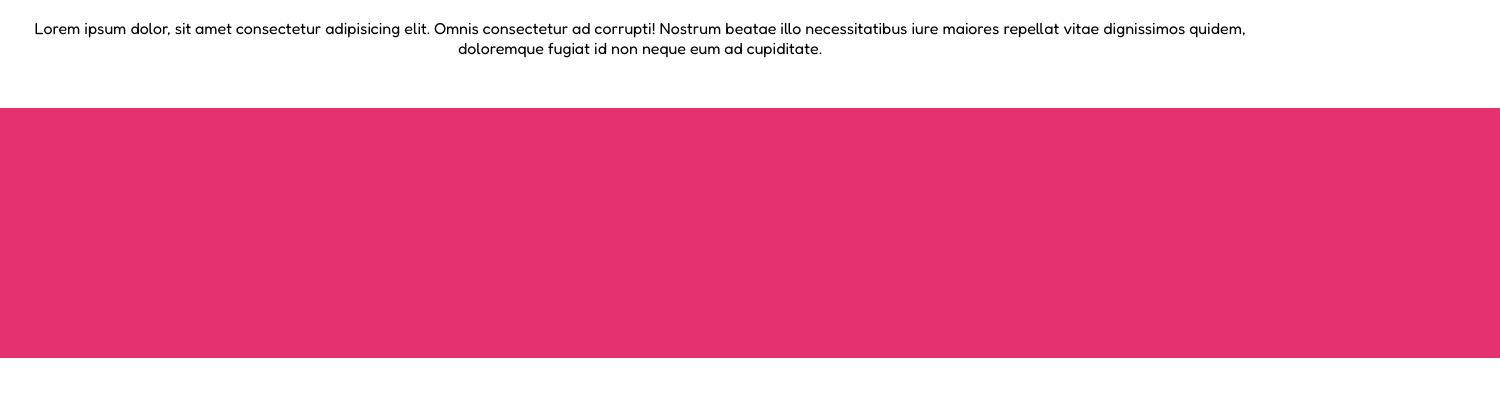
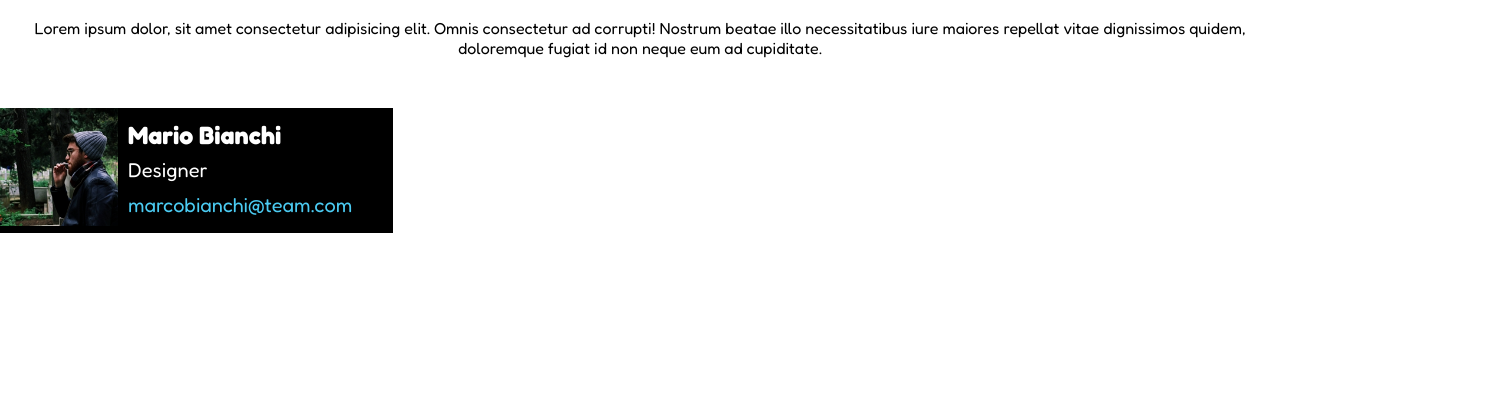
Before and after one commit to VincenzoTulimieri/js-our-team, a plain HTML site: page index.html in a window 1280 px wide. Shown: the part 110-506 px from the top of the page, 1500 px wide, since content can reach past the window. Drawn offline with Linux system fonts and the light colour scheme.

Commit message:
feat: completata prima card in html

```diff
--- a/css/style.css
+++ b/css/style.css
@@ -7,19 +7,21 @@ body{
     font-family: "Fredoka", sans-serif;
     font-optical-sizing: auto;
 }
-
+img{
+    width: 100%;
+    display: block;
+}
 
 
 /* header */
 .intestazione{
     padding: 40px;
 }
-.title{
+.main-title{
     color: #e53170;
     text-align: center;
     font-size: 5vh;
 }
-
 
 
 /* main */
@@ -29,18 +31,43 @@ body{
     font-size: 2vh;
     text-align: center;
 }
-.text{
+.main-text{
     margin-bottom: 50px;
 }
 
+.row{
+    display: flex;
+    flex-wrap: wrap;
+    gap: 50px;
+    flex-shrink: 0;
 
+}
+.col{
+    width: calc((100% - 100px) / 3);
+    display: flex;
+    flex-direction: column;
+    align-items: center;
+}
 
+.row-card{
+    display: flex;
+    background-color: #000000;
+}
+.col-img{
+    width: 30%;
 
-
-
-
-.debug{
-    height: 250px;
-    width: 1500px;
-    background-color: #e53170;
 }
+.col-card{
+    width: 70%;
+    color: #ffff;
+    padding: 10px;
+    text-align: left;
+    line-height: 35px;
+    font-size: 20px;
+}
+.text-mail{
+    color: #4bcbf2;
+}
+.name{
+    font-size: 25px;
+}
--- a/index.html
+++ b/index.html
@@ -15,22 +15,31 @@
 </head>
 <body>
     <header class="intestazione">
-        <h1 class="title">Meet our Team</h1>
+        <h1 class="main-title">Meet our Team</h1>
     </header>
     <main>
         <div class="container">
-            <p class="text">
+            <p class="main-text">
                 Lorem ipsum dolor, sit amet consectetur adipisicing elit.
                 Omnis consectetur ad corrupti! Nostrum beatae illo necessitatibus iure maiores repellat vitae dignissimos quidem,
                 doloremque fugiat id non neque eum ad cupiditate.
             </p>
-            <div class="row debug">
-                <div class="col"></div>
-
+            <div class="row">
+                <div class="col debug">
+                    <div class="container-card">
+                        <div class="row-card">
+                            <div class="col-img">
+                                <img src="img/male1.png" alt="foto di Mario Bianchi">
+                            </div>
+                            <div class="col-card">
+                                <h5 class="name">Mario Bianchi</h5>
+                                <p class="text-role">Designer</p>
+                                <p class="text-mail">marcobianchi@team.com</p>
+                            </div>
+                        </div>
+                    </div>
+                </div>
             </div>
-
-
-
         </div>
     </main>
     <script src="js/script.js"></script>
```
